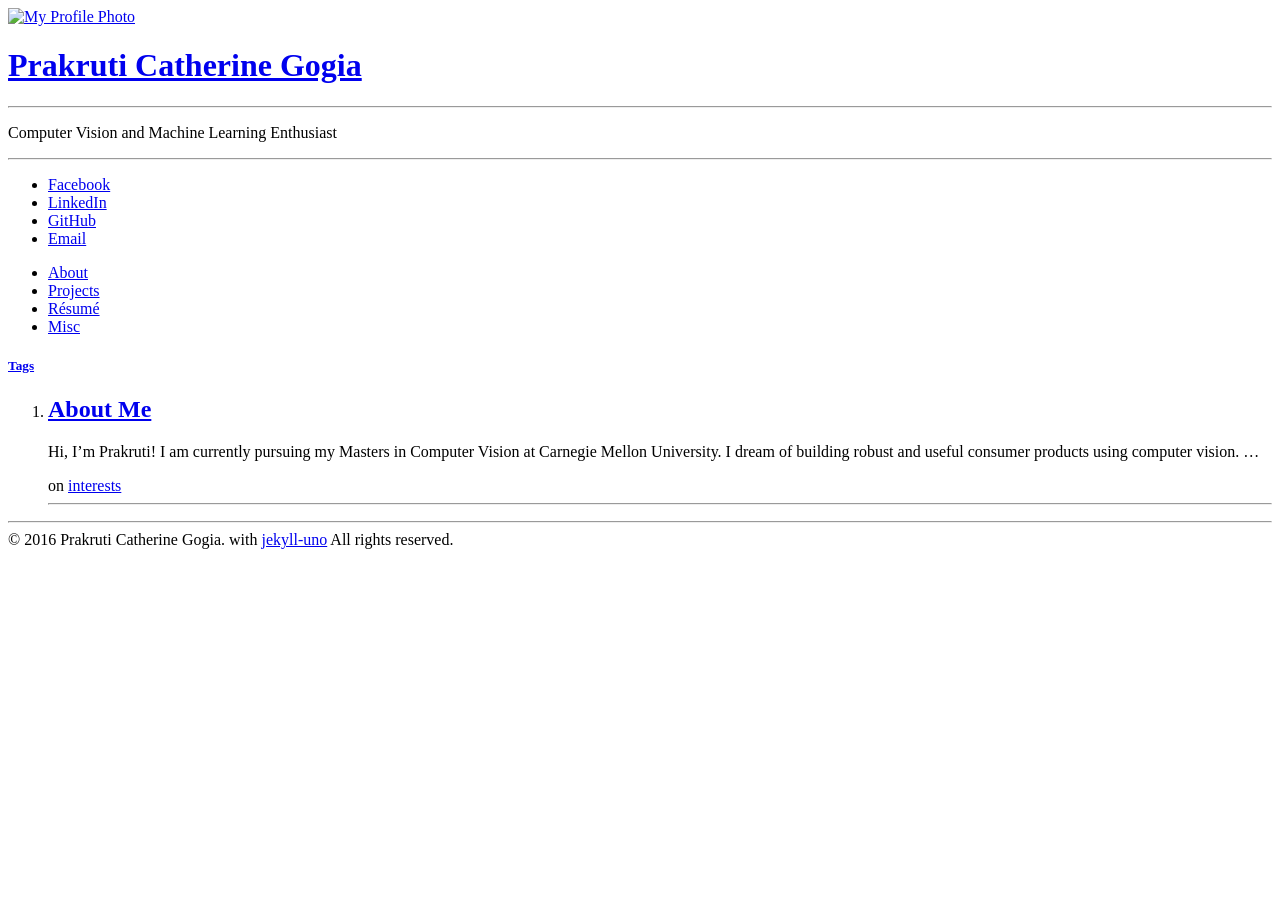
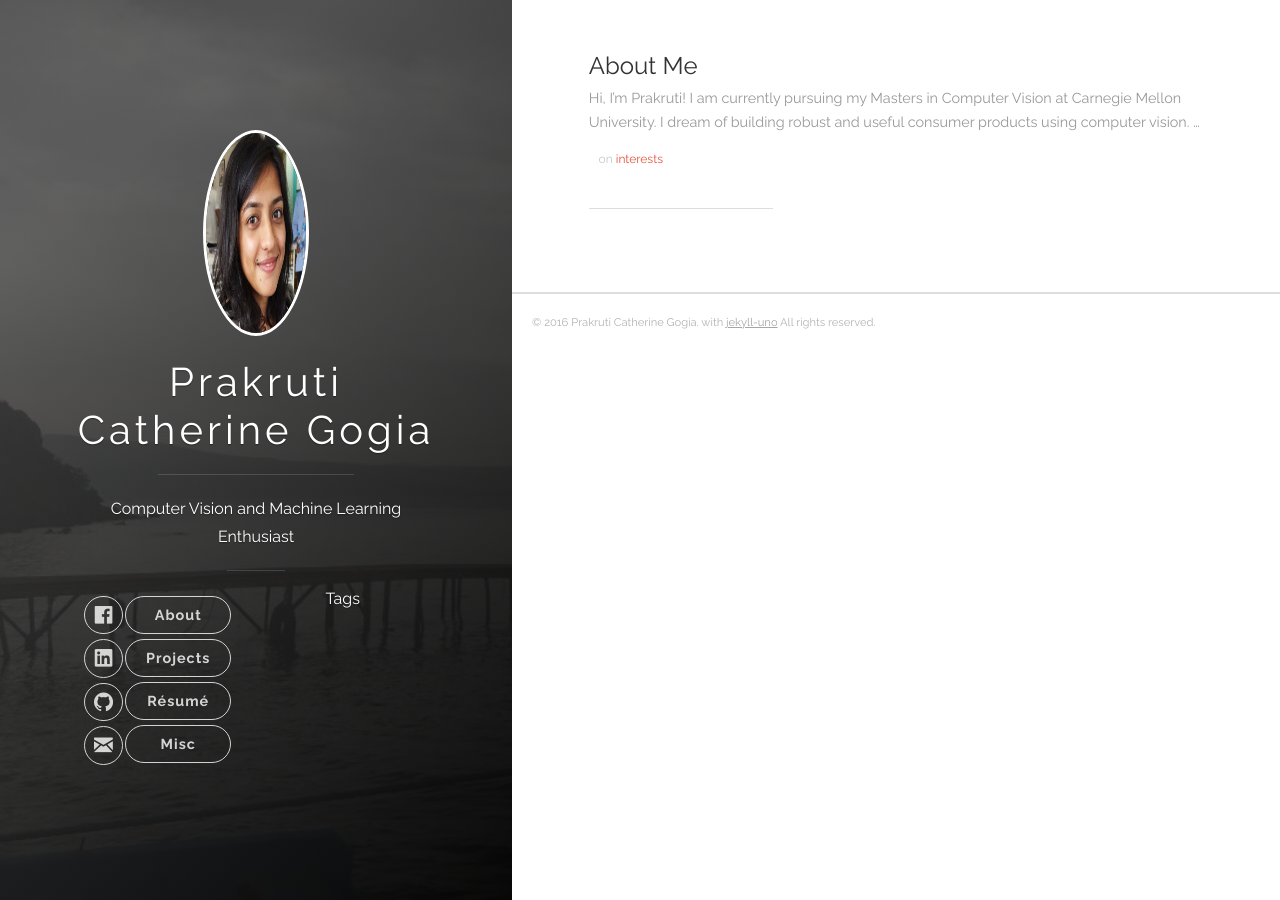
Before and after one commit to prakruti/prakruti.github.io, a Jekyll site: the page built from index.html, in a window 1280 px wide. Built offline with Jekyll 4.4.1, drawn with Linux system fonts in a browser that asks for light colours; nearby versions of some CDN libraries; the list of posts is cut into pages by our own code; part of the change alters nothing that is shown.

```diff
--- a/_config.yml
+++ b/_config.yml
@@ -1,8 +1,8 @@
 # Site settings
 title: Prakruti Catherine Gogia
 description: 'Computer Vision and Machine Learning Enthusiast'
-url: 'https://prakruti.github.io/'
-baseurl: '/prakruti'
+url: 'https://prakruti.github.io'
+baseurl: '/'
 # google_analytics: 'UA-XXXXXX-X'
 # disqus_shortname: 'your-disqus-name'
 
```
